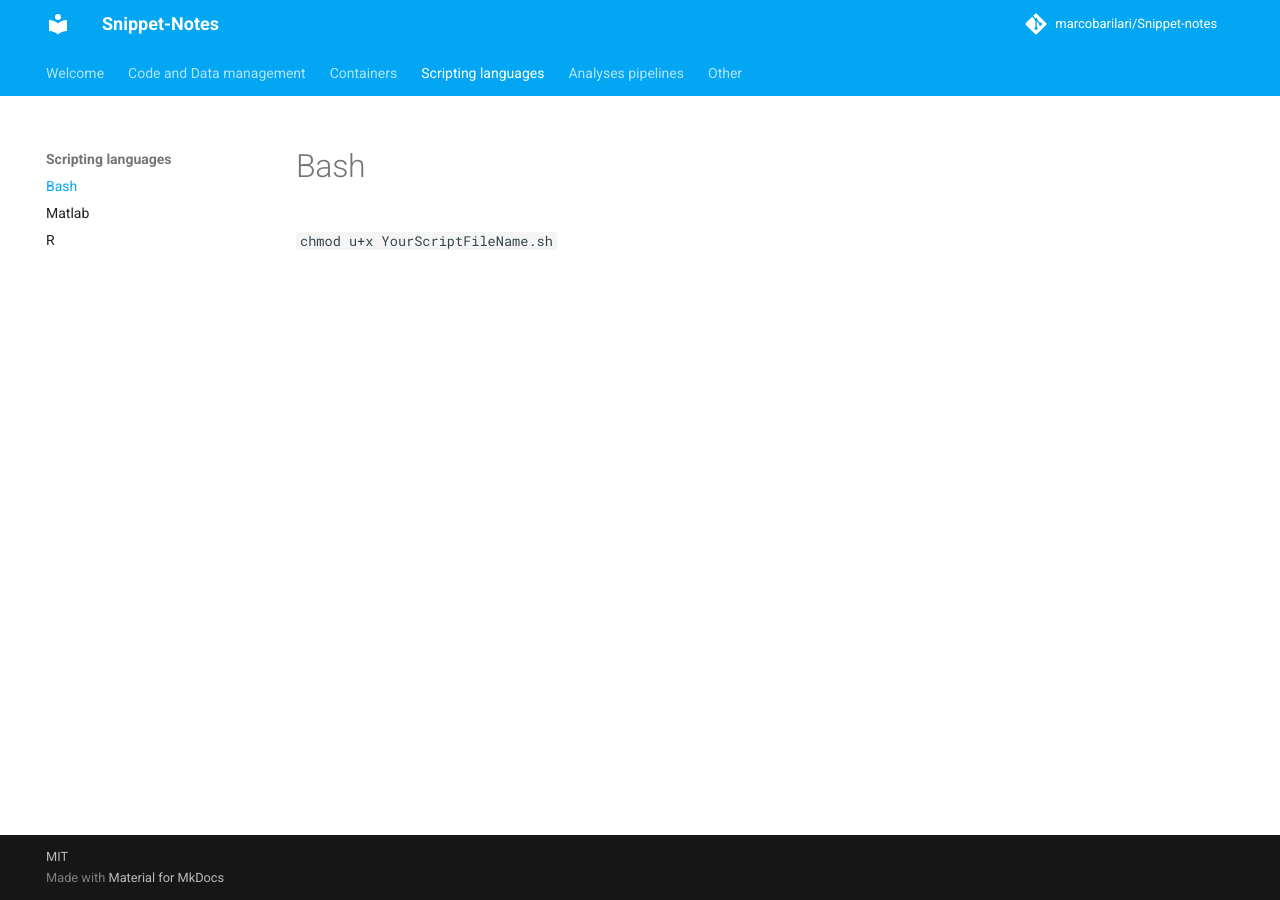
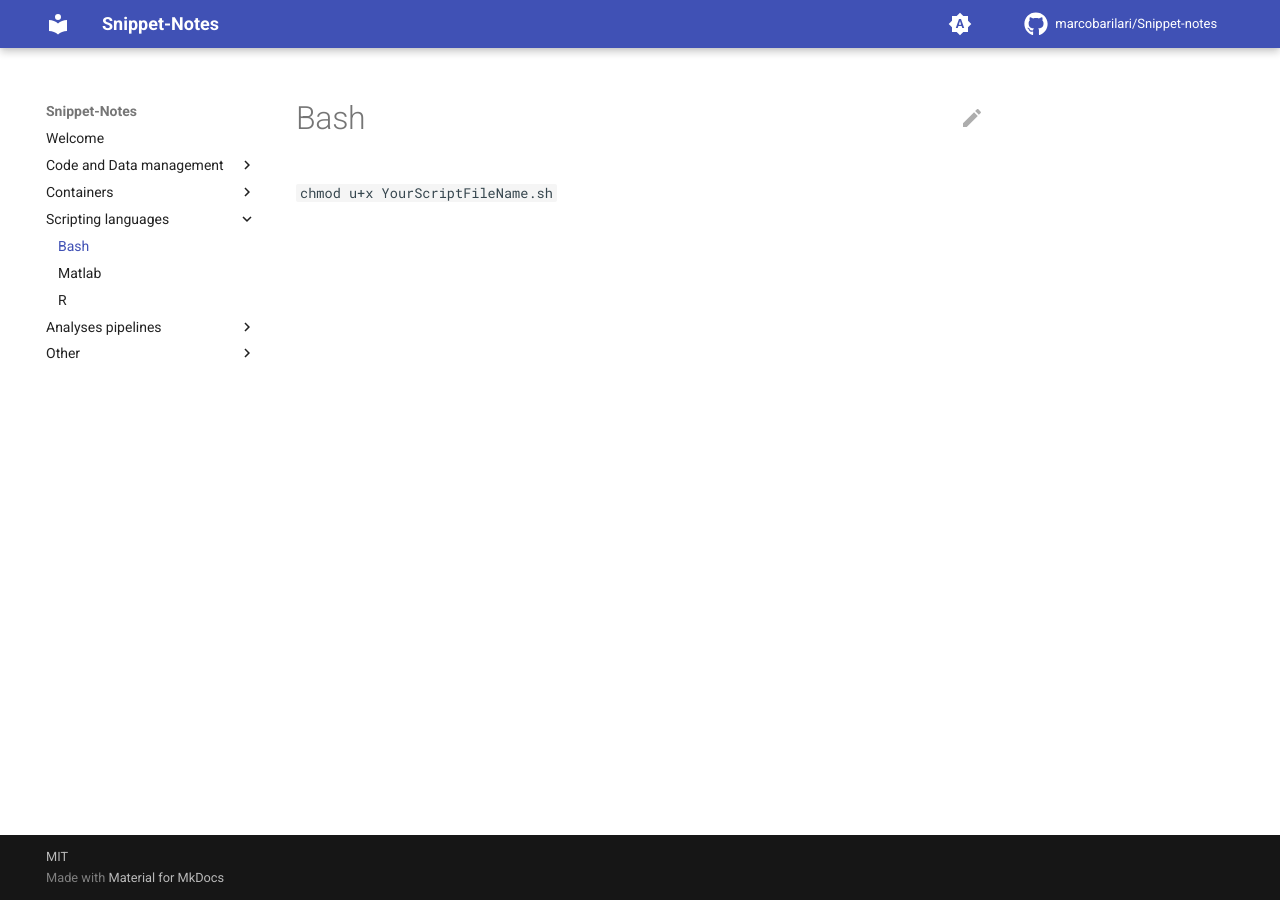
Before and after one commit to marcobarilari/Snippet-notes, an MkDocs documentation site: the page built from docs/bash.md, in a window 1280 px wide. Built offline with MkDocs 1.6.1 and Material for MkDocs 9.7.7, drawn with Linux system fonts in a browser that asks for light colours; comment, search, counter and statistics services are not loaded.

Commit message:
Update mkdocs.yml

```diff
--- a/mkdocs.yml
+++ b/mkdocs.yml
@@ -5,16 +5,6 @@ repo_name: marcobarilari/Snippet-notes
 repo_url: https://github.com/marcobarilari/Snippet-notes
 # docs_dir: alternative_path # docs/ is the default folder
 copyright: MIT
-
-# This will use Material them
-theme:
-  name: material
-  language: en
-  palette:
-    primary: light blue
-    accent: light blue
-  features:
-    - navigation.tabs
 
 docs_dir: docs
 
@@ -41,6 +31,32 @@ nav:
   - terminal: terminal.md
   - vim: vim.md
 
+theme:
+  name: material
+  features:
+  - navigation.top
+  - content.action.edit
+  icon:
+    repo: fontawesome/brands/github
+    edit: material/pencil
+  palette:
+    # Palette toggle for automatic mode
+  - media: (prefers-color-scheme)
+    toggle:
+      icon: material/brightness-auto
+      name: Switch to light mode
+    # Palette toggle for light mode
+  - media: '(prefers-color-scheme: light)'
+    scheme: default
+    toggle:
+      icon: material/brightness-7
+      name: Switch to dark mode
+    # Palette toggle for dark mode
+  - media: '(prefers-color-scheme: dark)'
+    scheme: slate
+    toggle:
+      icon: material/brightness-4
+      name: Switch to system preference
 
 # list of extension
 markdown_extensions:
```
